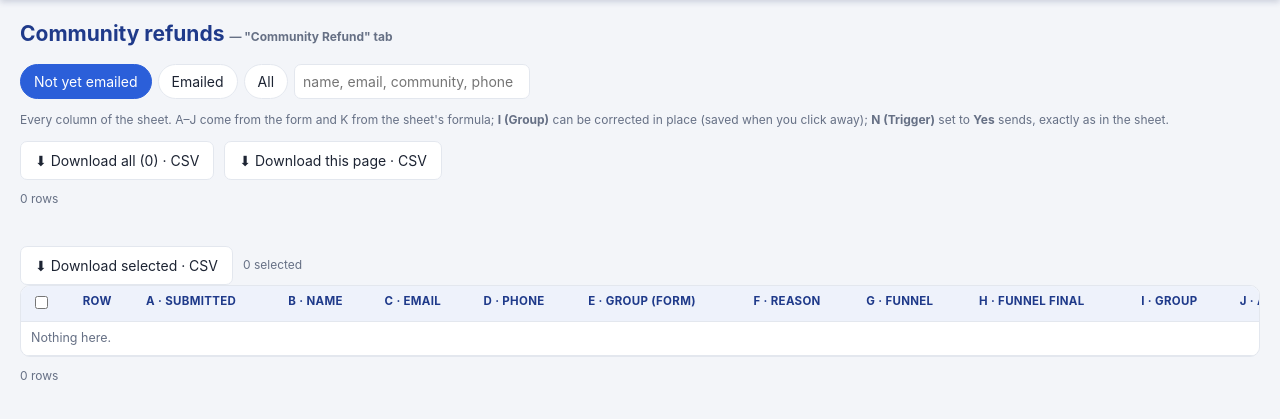
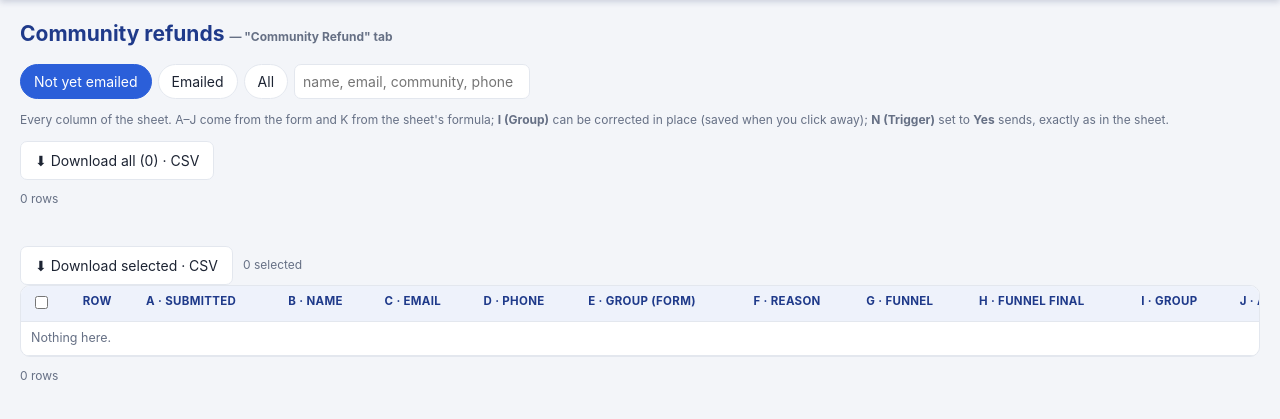
Before and after one commit to addictivelearn-operations/Community-Ops, a FastAPI app: page /refunds in a window 1280 px wide. Shown: the part 52-471 px from the top of the page. Run offline with FastAPI, Linux system fonts and the light colour scheme; the visitor is signed in with stand-in values (Sample User, id 1); data that the repository does not hold is empty.

Commit message:
Remove "Download this page" CSV button — redundant with select-all
Kawal, 23 Sep 2026: checking the header checkbox already selects every
row on the page, so "Download selected" does the same job. Kept
"Download all (filtered)" since that has no checkbox equivalent -- it
covers rows beyond the current page. The GET export.csv?scope=page
route itself is untouched, just unlinked from the UI.

Co-Authored-By: Claude Sonnet 5 <noreply@anthropic.com>

```diff
--- a/app/templates/refunds.html
+++ b/app/templates/refunds.html
@@ -18,7 +18,6 @@
   <b>I (Group)</b> can be corrected in place (saved when you click away); <b>N (Trigger)</b> set to <b>Yes</b> sends, exactly as in the sheet.</p>
 <div class="actions">
   <a class="btn" href="/refunds/export.csv?view={{ view }}&amp;q={{ q | urlencode }}">⬇ Download all ({{ total }}) · CSV</a>
-  <a class="btn" href="/refunds/export.csv?view={{ view }}&amp;q={{ q | urlencode }}&amp;scope=page&amp;page={{ page }}">⬇ Download this page · CSV</a>
 </div>
 {% include "_pager.html" %}
 {% include "_scrollsync.html" %}
--- a/app/templates/replies.html
+++ b/app/templates/replies.html
@@ -19,7 +19,6 @@
   Choosing <b>Yes</b> in the Trigger column sends immediately, exactly as in the sheet.</p>
 <div class="actions">
   <a class="btn" href="/replies/export.csv?view={{ view }}&amp;q={{ q | urlencode }}">⬇ Download all ({{ total }}) · CSV</a>
-  <a class="btn" href="/replies/export.csv?view={{ view }}&amp;q={{ q | urlencode }}&amp;scope=page&amp;page={{ page }}">⬇ Download this page · CSV</a>
 </div>
 {% include "_pager.html" %}
 {% include "_scrollsync.html" %}
```
